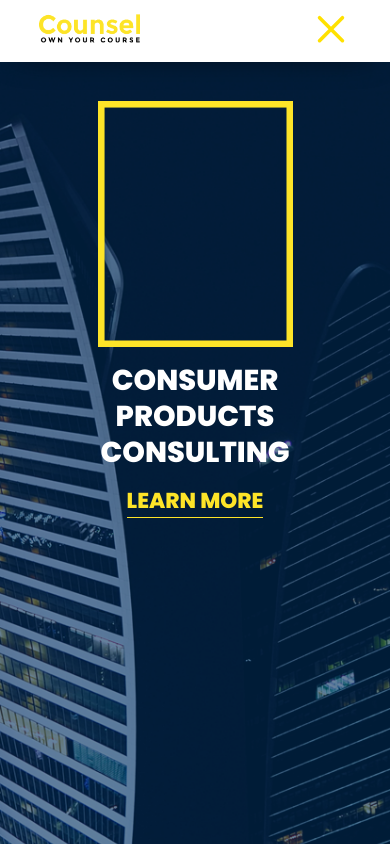
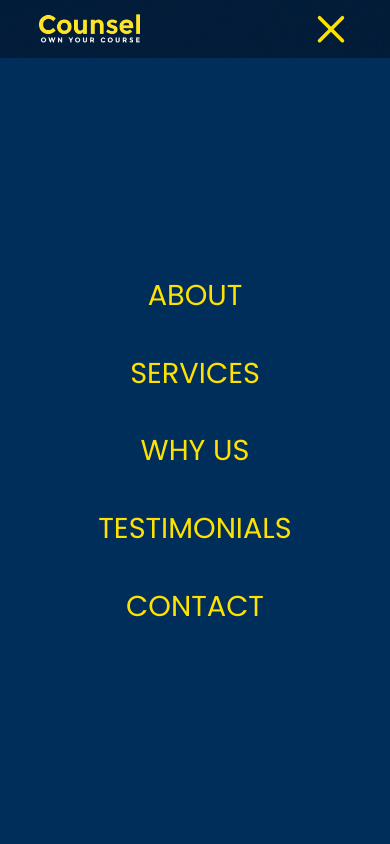
Before and after one commit to Noureldineadel65/Counsel, a website: page index.html in a window 390 px wide. Both pictures are taken after a click on the button 331 px from the left and 30 px from the top of the page. Shown: the top 844 px of the page. Drawn offline with nearby package versions, Linux system fonts and the light colour scheme; files that its build step writes are made by us from their sources.

Commit message:
well then...the site is done :)

```diff
--- a/index.html
+++ b/index.html
@@ -14,13 +14,17 @@
 </head>
 
 <body>
+    <div class="nav-page">
+        <ul>
+            <li><a href="#risk">About</a></li>
+            <li><a href="#services">Services</a></li>
+            <li><a href="#why">Why us</a></li>
+            <li><a href="#testimonial">Testimonials</a></li>
+            <li><a href="#contact-us">Contact</a></li>
+        </ul>
+    </div>
     <header>
-        <!-- <div class="video-container">
-            <video autoplay muted loop id="myVideo">
-                <source src="./dist/images/sky.mp4" type="video/mp4">
-            </video>
-            <div class="overlay"></div>
-        </div> -->
+
         <nav>
             <div class="container">
                 <ul class="nav-list flex between center">
--- a/src/Scss/_media.scss
+++ b/src/Scss/_media.scss
@@ -156,18 +156,18 @@
 		flex-direction: column;
 		align-items: center;
 		img {
-			width: 50%;
+			width: 19rem;
 		}
 		h1 {
-			font-size: 4rem;
+			font-size: 3rem;
 			color: #fff;
 			text-align: center;
-			line-height: 5rem;
+			line-height: 3rem;
 			text-transform: uppercase;
 			margin: 2rem 0;
 		}
 		button {
-			font-size: 3rem;
+			font-size: 2rem;
 		}
 	}
 }
@@ -180,4 +180,19 @@
 	header .square p {
 		line-height: 30px;
 	}
+	.square-mobile {
+		margin: 6rem auto;
+		display: flex;
+		flex-direction: column;
+		align-items: center;
+		img {
+			width: 30rem;
+		}
+		h1 {
+			font-size: 4rem;
+
+			line-height: 4rem;
+			margin: 2rem 0;
+		}
+	}
 }
--- a/src/Scss/main.scss
+++ b/src/Scss/main.scss
@@ -20,6 +20,7 @@ body {
 	overflow-x: hidden;
 	scroll-behavior: smooth;
 }
+
 input:focus,
 select:focus,
 textarea:focus,
@@ -509,4 +510,33 @@ body::-webkit-scrollbar-thumb {
 .square-mobile {
 	display: none;
 }
+.nav-page {
+	background-color: #002e5b;
+	color: #ffe100;
+	font-size: 4rem;
+	position: fixed;
+	top: 0;
+	left: 0;
+	width: 100%;
+	height: 100vh;
+	z-index: 30;
+	padding: 6rem 0;
+	margin-top: 8rem;
+	display: flex;
+	justify-content: center;
+	align-items: center;
+	text-align: center;
+	text-transform: uppercase;
+	transform: translateX(300rem);
+	transition: transform 0.5s ease-in-out;
+	ul {
+		margin-top: -8rem;
+	}
+	li:not(:last-of-type) {
+		margin-bottom: 4rem;
+	}
+	&.open {
+		transform: translateX(0rem);
+	}
+}
 @import "media";
--- a/src/index.js
+++ b/src/index.js
@@ -14,7 +14,7 @@ AOS.init({
 	duration: 1000,
 });
 new Waypoint({
-	element: document.getElementById("square"),
+	element: document.getElementById("risk"),
 	handler: function (direction) {
 		document.querySelector("header").classList.toggle("light");
 		document.querySelector(".normal-logo").src =
@@ -25,7 +25,22 @@ new Waypoint({
 				? "./dist/images/Logo-white.png"
 				: "./dist/images/Logo.png";
 	},
+	offset: 200,
 });
+function toggleScrolling(bool) {
+	document.querySelector("html").style.overflowY = bool ? "hidden" : "auto";
+	document.querySelector("body").style.overflowY = bool ? "hidden" : "auto";
+}
+function toggleNav() {
+	document.querySelector(".hamburger").classList.toggle("is-active");
+	document.querySelector(".nav-page").classList.toggle("open");
+	toggleScrolling(
+		document.querySelector(".hamburger").classList.contains("is-active")
+	);
+}
 document.querySelector(".hamburger").addEventListener("click", function () {
-	this.classList.toggle("is-active");
+	toggleNav();
 });
+document
+	.querySelectorAll(".nav-page a")
+	.forEach((e) => e.addEventListener("click", toggleNav));
```
Also changed, not shown: dist/CSS/main.css, dist/Js/index.js, 2 other files.
